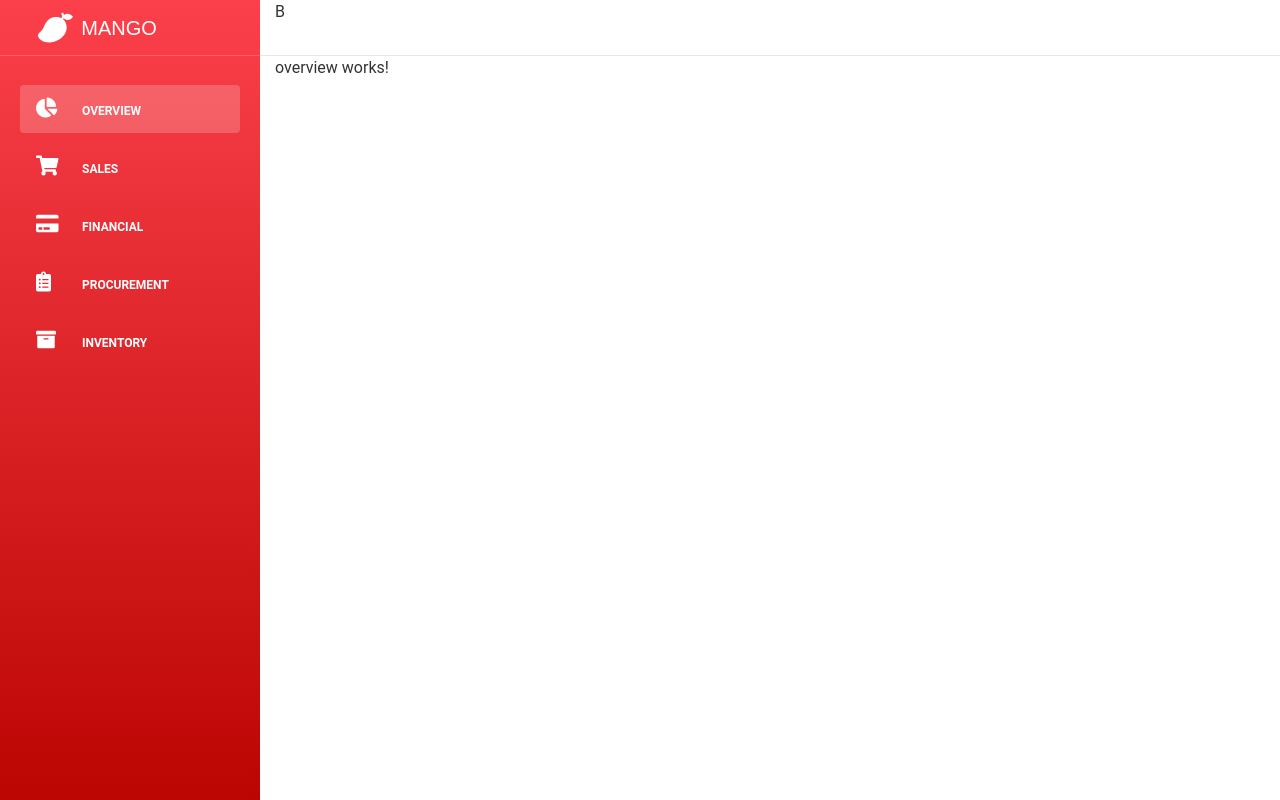
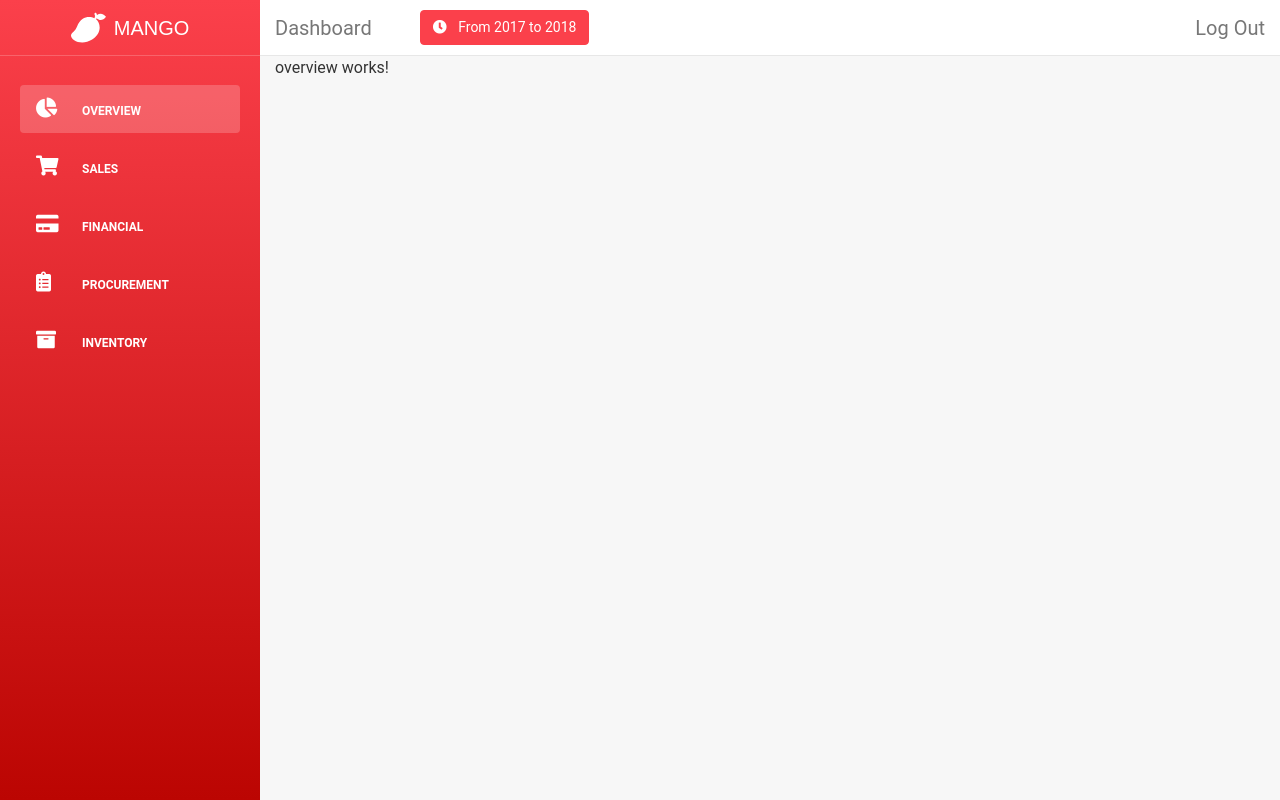
Before and after one commit to EdgarACarneiro/feup-sinf, an Angular app in the folder sinf/: page / in a window 1280 px wide. Built offline with nearby package versions, Linux system fonts and the light colour scheme.

Commit message:
added temporal pivot

```diff
--- a/sinf/src/app/app.component.html
+++ b/sinf/src/app/app.component.html
@@ -2,12 +2,17 @@
   <div class="row">
     <div class="col side-bar d-flex justify-content-center header">
       <img src="assets/img/logo.svg" width="35" height="35">
-      <h4 class="font-white title pl-2">
+      <h1 class="font-white title pl-2">
         MANGO
-      </h4>
+      </h1>
     </div>
-    <div class="col white my-nav">
-      B
+    <div class="col my-nav d-flex align-items-center">
+      <p class="subtitle">Dashboard</p>
+      <button type="button" class="btn btn-primary ml-5 mr-5">
+        <i class="fas fa-clock mr-2"></i>
+        From 2017 to 2018
+      </button>
+      <p class="subtitle ml-auto">Log Out</p>
     </div>
   </div>
   <div class="row full-height">
@@ -39,7 +44,7 @@
       </button>
 
     </div>
-    <div class="col white full-height">
+    <div class="col grey full-height">
       <router-outlet></router-outlet>
     </div>
   </div>
--- a/sinf/src/app/app.component.scss
+++ b/sinf/src/app/app.component.scss
@@ -1,5 +1,6 @@
 $strong-red: #BB0502;
 $light-red: #FB404B;
+$light-grey: #777777;
 
 main {
     height: 100%;
@@ -9,7 +10,6 @@ main {
 .header {
     padding: 10px 15px;
     border-bottom: 1px solid rgba(255, 255, 255, .2);
-    padding-right: 80px;
 }
 
 .title {
@@ -19,8 +19,15 @@ main {
     margin: auto 0;
 }
 
+.subtitle {
+    color: $light-grey;
+    font-size: 20px;
+    margin: auto 0;
+}
+
 .my-nav {
     border-bottom: 1px solid #e7e7e7;
+    background-color: white;
 }
 
 .side-bar {
@@ -31,6 +38,10 @@ main {
 
 .full-height {
     height: 100%;
+    i {
+        font-size: 20px;
+        width: 30px !important;
+    }
 }
 
 .dash-link {
--- a/sinf/src/styles.scss
+++ b/sinf/src/styles.scss
@@ -1,4 +1,7 @@
 /* You can add global styles to this file, and also import other style files */
+
+$strong-red: #BB0502;
+$light-red: #FB404B;
 
 html,
 body {
@@ -11,15 +14,20 @@ body {
     color: white !important;
 }
 
-.white {
-    background: white;
+.grey {
+    background-color: rgb(247, 247, 247);
 }
 
 .row {
     margin: 0 !important;
 }
 
-i {
-    font-size: 20px;
-    width: 30px !important;
+.btn-primary {
+    font-size: 14px;
+    background-color: $light-red;
+    border-color: $light-red;
+    &:hover {
+        background-color: $strong-red;
+        border-color: $strong-red;
+    }
 }
```
